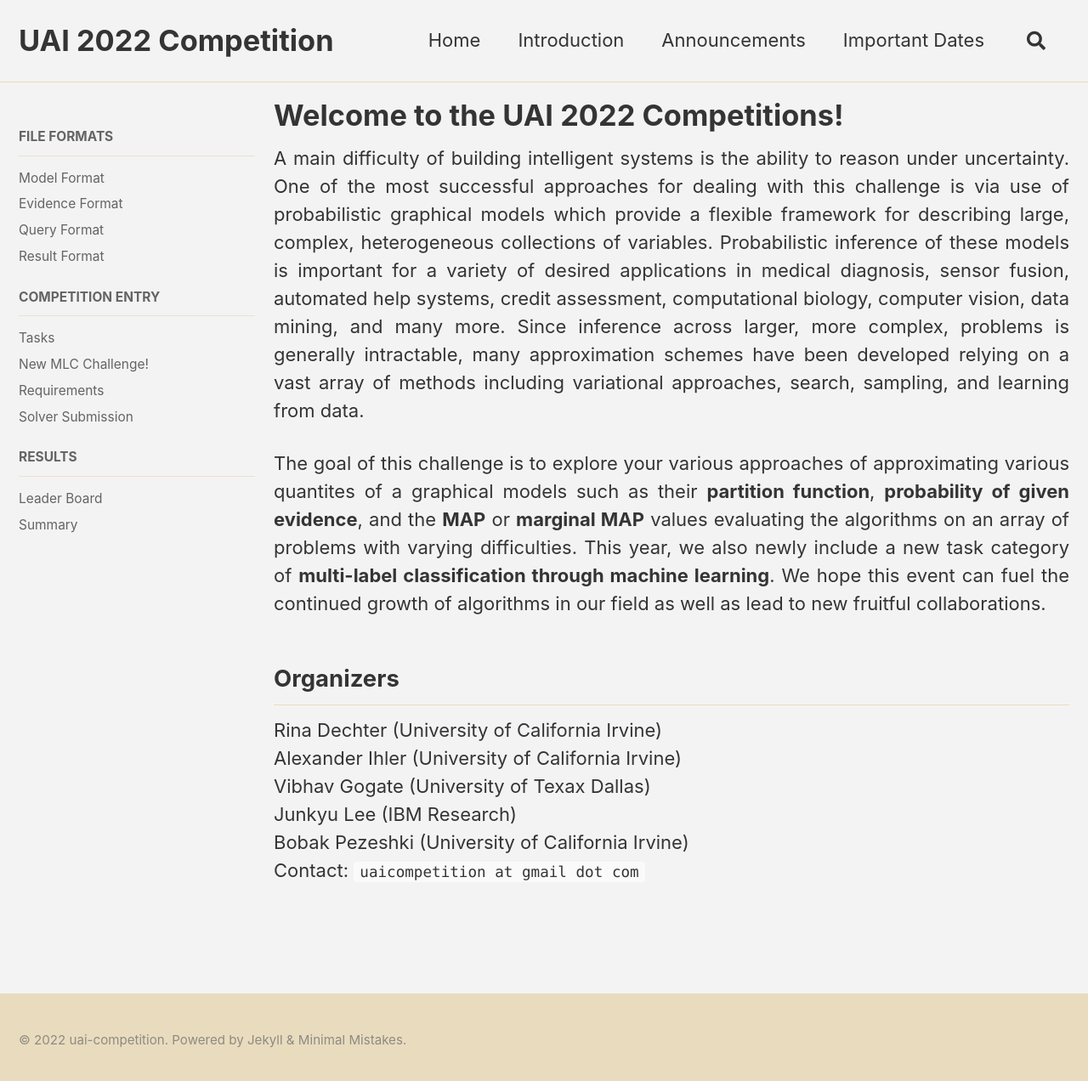
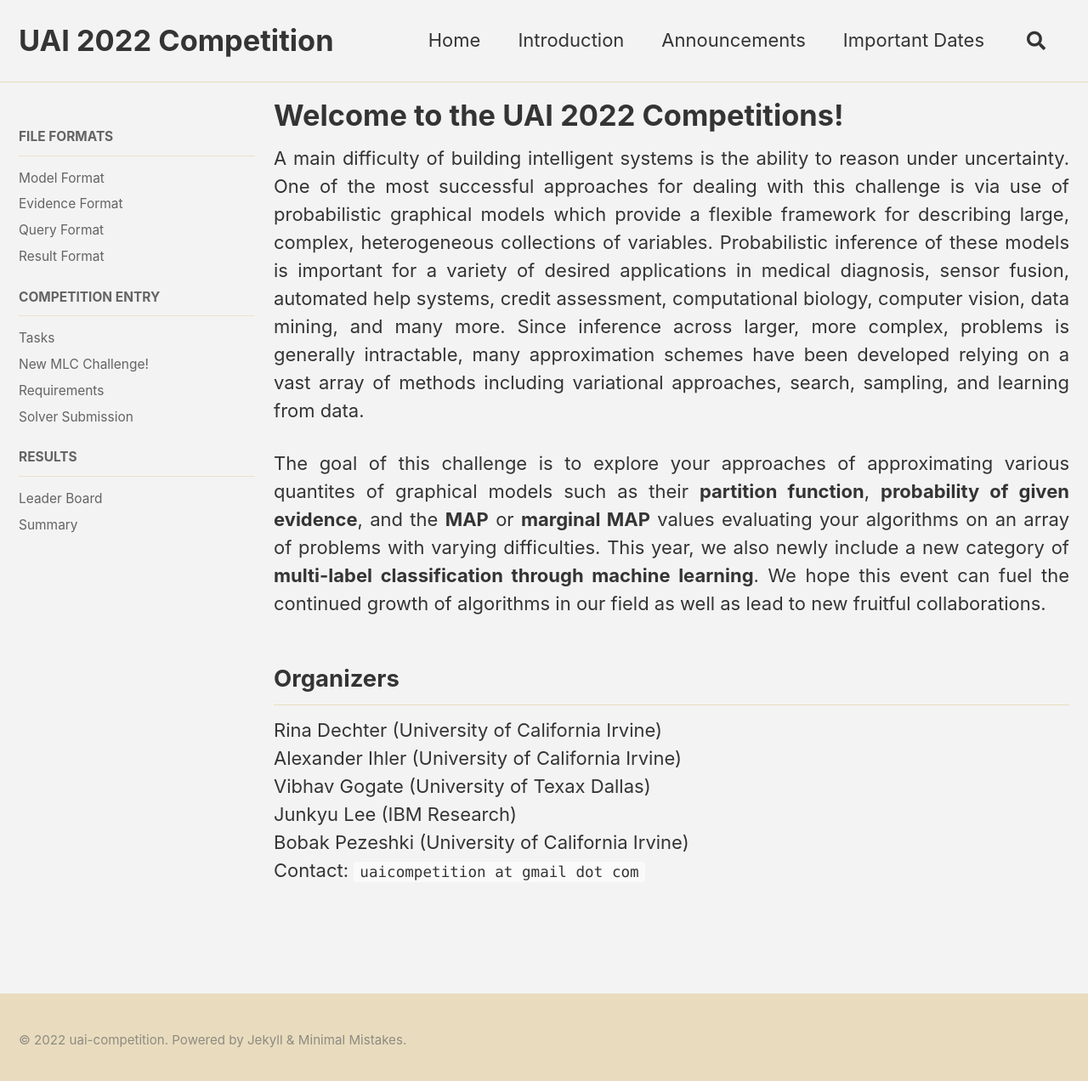
Before and after one commit to vibhavg1/uai-competition-dev, a Jekyll site: the page built from index.md, in a window 1280 px wide and 1280 px high. Shown: the top 1272 px of the window at 85% size. Built offline with Jekyll 4.4.1, drawn with Linux system fonts in a browser that asks for light colours; cached includes are drawn as plain includes.

Commit message:
Update index.md

```diff
--- a/index.md
+++ b/index.md
@@ -10,8 +10,8 @@ layouts_gallery:
 
 A main difficulty of building intelligent systems is the ability to reason under uncertainty.  One of the most successful approaches for dealing with this challenge is via use of probabilistic graphical models which provide a flexible framework for describing large, complex, heterogeneous collections of variables. Probabilistic inference of these models is important for a variety of desired applications in medical diagnosis, sensor fusion, automated help systems, credit assessment, computational biology, computer vision, data mining, and many more.  Since inference across larger, more complex, problems is generally intractable, many approximation schemes have been developed relying on a vast array of methods including variational approaches, search, sampling, and learning from data.
 
-The goal of this challenge is to explore your various approaches of approximating various quantites of a graphical models such as their
-**partition function**, **probability of given evidence**, and the **MAP** or **marginal MAP** values evaluating the algorithms on an array of problems with varying difficulties.  This year, we also newly include a new task category of **multi-label classification through machine learning**.  We hope this event can fuel the continued growth of algorithms in our field as well as lead to new fruitful collaborations.
+The goal of this challenge is to explore your approaches of approximating various quantites of graphical models such as their
+**partition function**, **probability of given evidence**, and the **MAP** or **marginal MAP** values evaluating your algorithms on an array of problems with varying difficulties.  This year, we also newly include a new category of **multi-label classification through machine learning**.  We hope this event can fuel the continued growth of algorithms in our field as well as lead to new fruitful collaborations.
 
 ## Organizers
 Rina Dechter (University of California Irvine)<br/>
```
